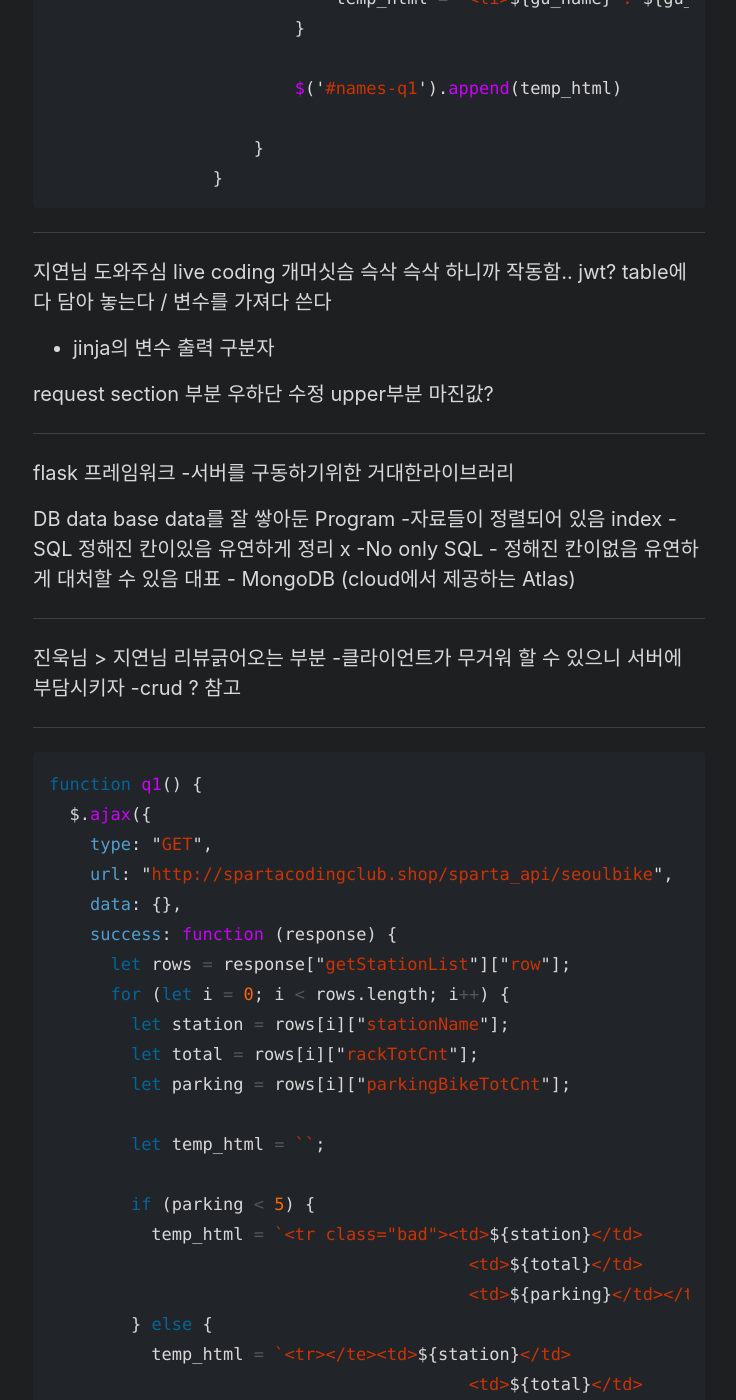
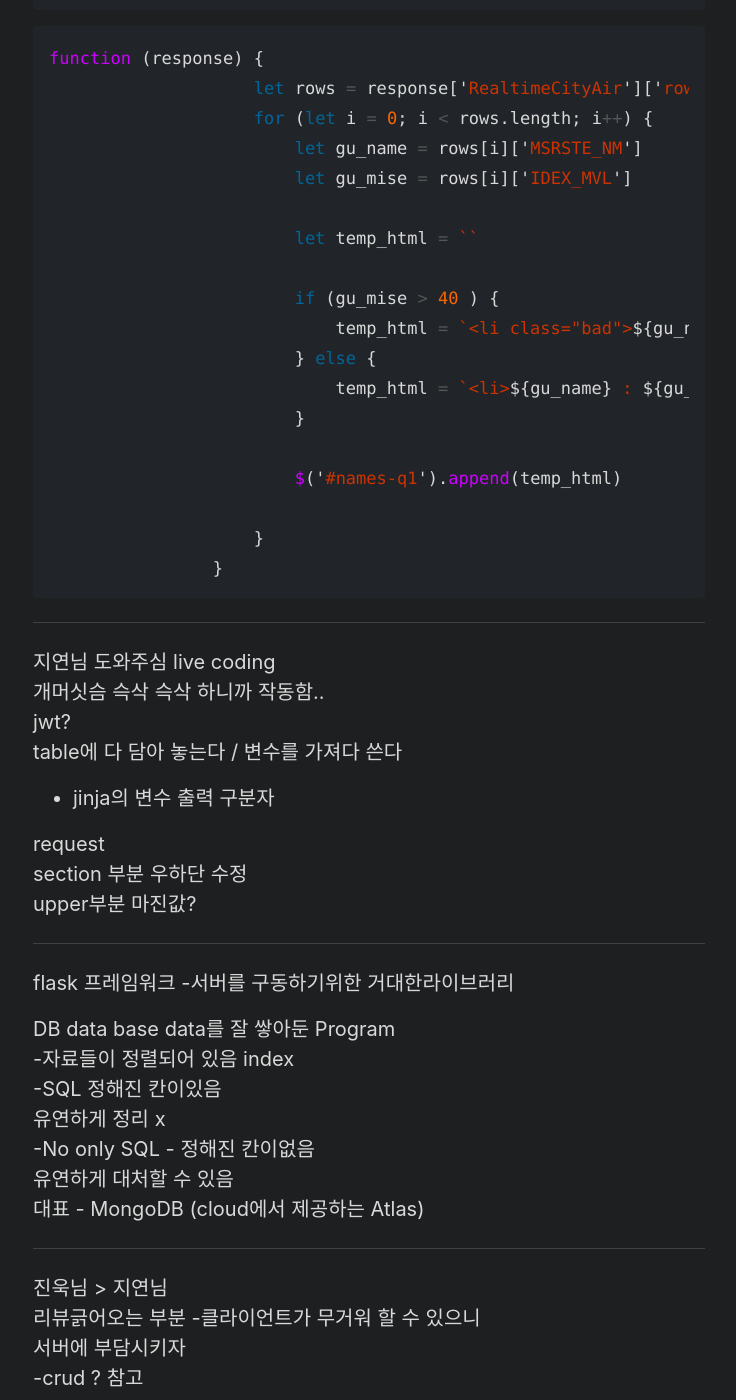
Before and after one commit to Dev-Dotoli/dev-dotoli.github.com, a Jekyll site: the page built from _posts/2022-08-03-inno-3.md, in a window 1280 px wide and 1400 px high, scrolled down 4653 px. Shown: the whole window, without its empty margins (271-1007 px from the left). Built offline with Jekyll 4.4.1, drawn with Linux system fonts in a browser that asks for light colours; some of the changed text lies outside the part shown.

Commit message:
Docs: fix typo

````diff
--- a/_posts/2022-08-03-inno-3.md
+++ b/_posts/2022-08-03-inno-3.md
@@ -16,23 +16,23 @@ title: inno 3
 #### 1주차 3
 
 <br>
-깔끔한 상자 쉐이딩효과
- box-shadow: 0px 0px 3px 0px gray;
+깔끔한 상자 쉐이딩효과 <br>
+ box-shadow: 0px 0px 3px 0px gray; <br>
  border: 1px solid gray;
 
-창크기/모바일 반응형
-max-width : 500px 까지채울수잇어
+창크기/모바일 반응형 <br>
+max-width : 500px 까지채울수잇어 <br>
 width: 95% 그전까지는 95%만 채워
 
-overflow -요소에서 넘어가는 부분
+overflow -요소에서 넘어가는 부분 <br>
 -scroll이나 숨김으로 처리가능
 
 ---
 
-get / user_id
-라우팅? ,, 진욱님 상담
-jinja 문법? 파이썬?
-라우팅은 진욱님이 봐주신다 - 살았다
+get / user_id <br>
+라우팅? ,, 진욱님 상담 <br>
+jinja 문법? 파이썬? <br>
+라우팅은 진욱님이 봐주신다 - 살았다 <br>
 대신 공부 열심히 해놔라
 
 ---
@@ -84,14 +84,14 @@ $('#post-box').hide() / show()
 let txt = $("#input-q1").val();
 ```
 
-CSS에서
-display: none;
+CSS에서 <br>
+display: none; <br>
 처음부터 안보이는 상태
 
 ---
 
 Q1
-변수 txt에 입력값을 담고,
+변수 txt에 입력값을 담고, <br>
 빈칸일때, 값이 있을때 출력
 
 ```html
@@ -107,9 +107,9 @@ Q1
 </script>
 ```
 
-Q2
-변수 mail에 입력값을 담고
-'@'들어간 메일형식이면 @이후를 빼고출력
+Q2 <br>
+변수 mail에 입력값을 담고 <br>
+'@'들어간 메일형식이면 @이후를 빼고출력 <br>
 @가 없으면 Email형식 아니라고 경고
 
 - 변수.incloudes('포함문자열')
@@ -134,8 +134,8 @@ JSON viewer chrome 확장program
 - JSON파일 정리해서 보여줌
 - dictionary, list가 합쳐진 형태
 
-서버통신
-GET : 받아오기만함
+서버통신 <br>
+GET : 받아오기만함 <br>
 POST : 입력 수정 삭제
 
 Ajax
@@ -204,32 +204,32 @@ function (response) {
 
 ---
 
-지연님 도와주심 live coding
-개머싯슴 슥삭 슥삭 하니까 작동함..
-jwt?
-table에 다 담아 놓는다 / 변수를 가져다 쓴다
+지연님 도와주심 live coding <br>
+개머싯슴 슥삭 슥삭 하니까 작동함.. <br>
+jwt? <br>
+table에 다 담아 놓는다 / 변수를 가져다 쓴다 <br>
 {{ }} - jinja의 변수 출력 구분자
 
-request
-section 부분 우하단 수정
+request <br>
+section 부분 우하단 수정 <br>
 upper부분 마진값?
 
 ---
 
-flask 프레임워크 -서버를 구동하기위한 거대한라이브러리
+flask 프레임워크 -서버를 구동하기위한 거대한라이브러리 <br>
 
-DB data base data를 잘 쌓아둔 Program -자료들이 정렬되어 있음 index
--SQL 정해진 칸이있음
-유연하게 정리 x
--No only SQL - 정해진 칸이없음
-유연하게 대처할 수 있음
+DB data base data를 잘 쌓아둔 Program <br> -자료들이 정렬되어 있음 index <br>
+-SQL 정해진 칸이있음 <br>
+유연하게 정리 x <br>
+-No only SQL - 정해진 칸이없음 <br>
+유연하게 대처할 수 있음 <br>
 대표 - MongoDB (cloud에서 제공하는 Atlas)
 
 ---
 
-진욱님 > 지연님
-리뷰긁어오는 부분 -클라이언트가 무거워 할 수 있으니
-서버에 부담시키자
+진욱님 > 지연님 <br>
+리뷰긁어오는 부분 -클라이언트가 무거워 할 수 있으니 <br>
+서버에 부담시키자 <br>
 -crud ? 참고
 
 ---
````
